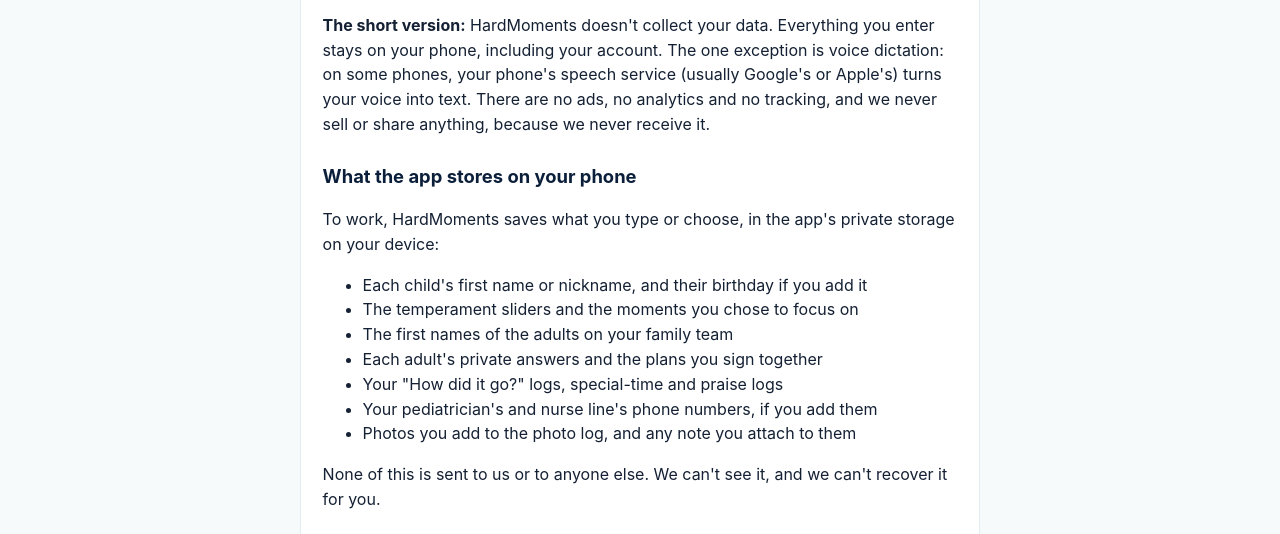
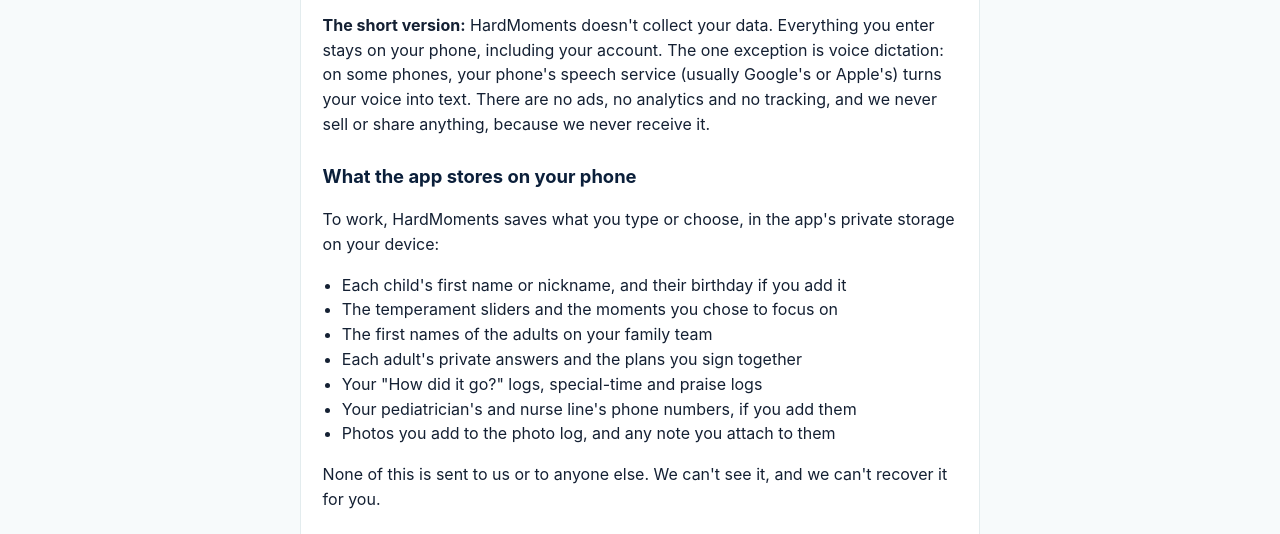
Before and after one commit to prosenthal828/hardmoments-site, a plain HTML site: page privacy.html in a window 1280 px wide. Shown: the part 265-799 px from the top of the page. Drawn offline with Linux system fonts and the light colour scheme.

Commit message:
Privacy: match list indent to Support page
Co-Authored-By: Claude Opus 5.5 <noreply@anthropic.com>

```diff
--- a/privacy.html
+++ b/privacy.html
@@ -15,6 +15,7 @@ main{max-width:var(--max);margin:0 auto;padding:1.5rem 1.25rem 3rem}
 .card{background:var(--card);border:1px solid var(--line);border-radius:14px;padding:1.25rem 1.35rem}
 h1{font-size:1.65rem;margin:0 0 .5rem;color:var(--navy)} h2{font-size:1.15rem;margin:1.6rem 0 .5rem;color:var(--navy)}
 .muted{color:var(--muted);font-size:.92rem} footer{max-width:var(--max);margin:0 auto;padding:0 1.25rem 2.5rem;color:var(--muted);font-size:.85rem}
+ul{padding-left:1.2rem}
 </style>
 </head>
 <body>
```
